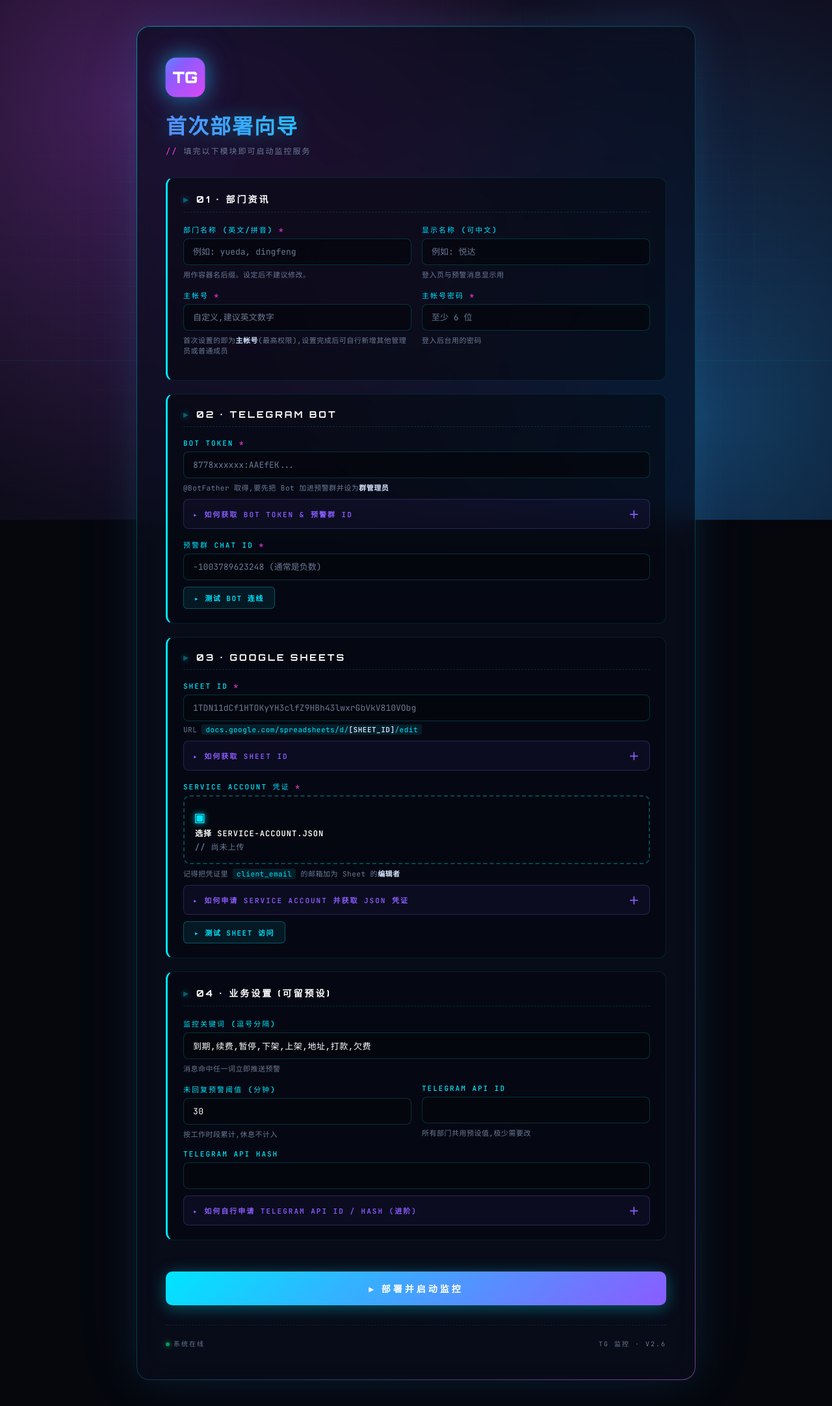
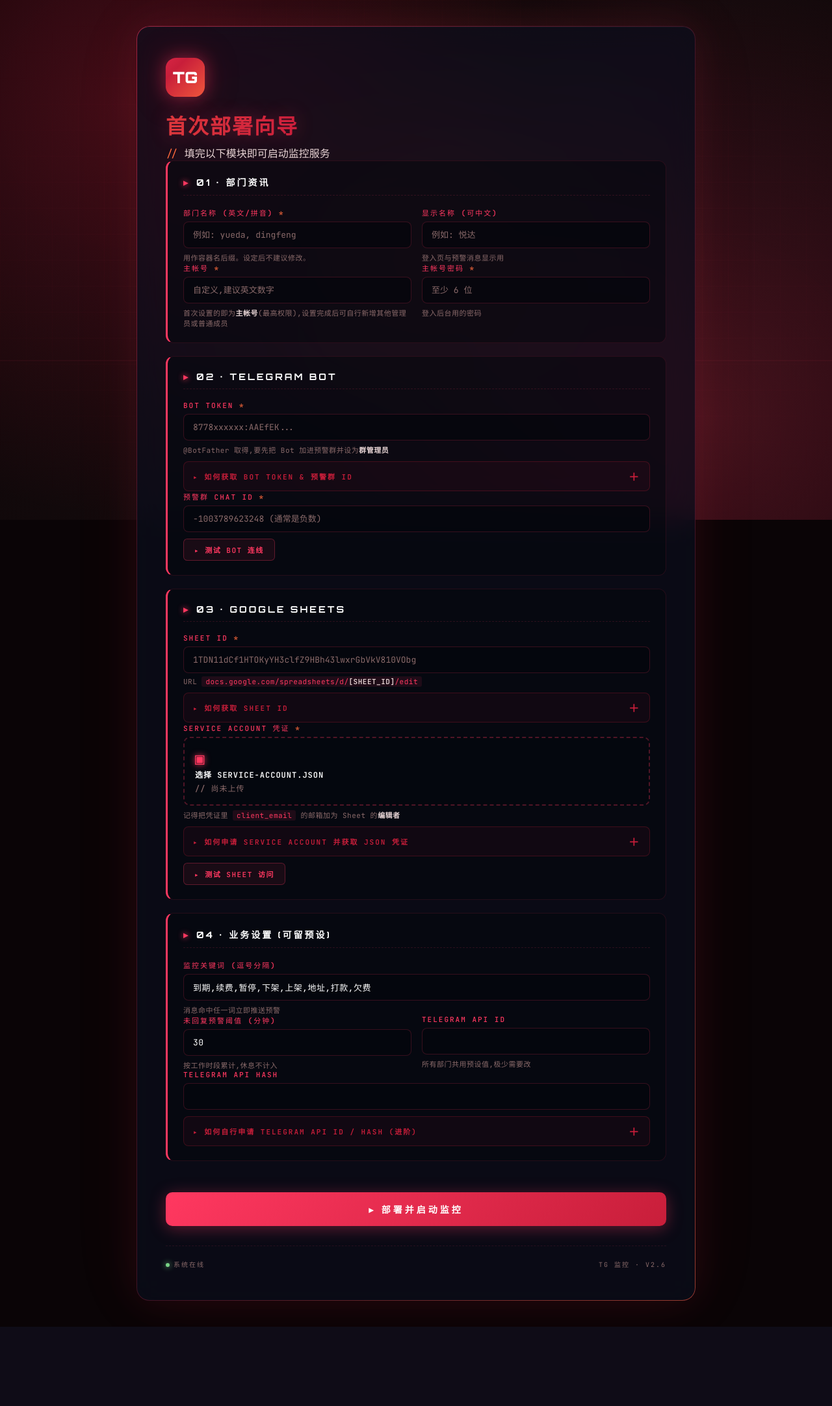
Before and after one commit to yifan1119/tg-monitor-template, a Flask app: page /setup in a window 1280 px wide. Shown: the whole page at 65% size. After the commit the page ends 2042 px from the top, so only its background shows below. Run offline with Flask 3, Linux system fonts and the light colour scheme.

Commit message:
style(ui): 三模板配色换红黑暗系 + 大幅削弱动效
配色: 原青/紫/品红霓虹多彩 → 猩红/酒红/琥珀橙三色红黑暗系
  #00e5ff cyan      → #ff3860 主红
  #8a5cff purple    → #c81e3a 深红/酒红
  #ff3df0 magenta   → #ff6b3d 暖橙琥珀(辅助)
  #00ff88 亮绿      → #7dd88a 柔和绿(仅在线指示保留)
  #2f81f7 avatar 蓝 → #8a1e2e 酒红
  文字 #d4e4ff      → #e8d5d5 暖白
  灰色 #6a7a96      → #8a6a6a 灰玫瑰
  背景更深 #05070d  → #0a0406
  CSS 变量 --neon-* → --accent-* (语义化)

动效: 用户反馈"闪烁刺眼眼睛不舒服" → 大幅削弱
  - 删: textFlicker (标题闪烁) / caret 闪烁插入符
  - 减速: textFlow 4s→20s / scan 8-12s→30s / iconPulse 3s→6s
    gradientMove 5s→18s / borderShine 4s→12s / cardShine 3s→12s
    bgShift 18s→30s / dotPulse 2s→3.5s / ledBlink 2s→3.5s
  - 降振幅: iconPulse scale 1.06→1.02 阴影峰值减半
    borderShine opacity 0.4~1→0.55~0.8
    cardShine opacity 0.3~1→0.45~0.7
    dotPulse opacity 0.5~1→0.75~1, scale 0.85→0.94
    ledBlink opacity 0.4~1→0.75~1
  - bgShift 去 hue-rotate(多色色轮) 只留 brightness 呼吸

3 模板同步: login / setup / index

Co-Authored-By: Claude Opus 4.6 <noreply@anthropic.com>

```diff
--- a/templates/setup.html
+++ b/templates/setup.html
@@ -7,19 +7,19 @@
 <link href="https://fonts.googleapis.com/css2?family=Orbitron:wght@500;700;900&family=JetBrains+Mono:wght@400;500;600&display=swap" rel="stylesheet">
 <style>
   :root {
-    --neon-cyan: #00e5ff;
-    --neon-magenta: #ff3df0;
-    --neon-purple: #8a5cff;
-    --neon-green: #00ff88;
-    --neon-red: #ff3d60;
-    --neon-yellow: #ffc947;
-    --bg-0: #05070d;
-    --bg-1: #0a0f1c;
-    --bg-2: #111826;
-    --text: #d4e4ff;
-    --text-dim: #6a7a96;
+    --accent-red: #ff3860;
+    --accent-ember: #ff6b3d;
+    --accent-deep: #c81e3a;
+    --accent-lime: #7dd88a;
+    --accent-danger: #ff3860;
+    --accent-warn: #ffb020;
+    --bg-0: #0a0406;
+    --bg-1: #120a0c;
+    --bg-2: #181010;
+    --text: #e8d5d5;
+    --text-dim: #8a6a6a;
     --text-bright: #ffffff;
-    --border: rgba(0, 229, 255, 0.2);
+    --border: rgba(255, 56, 96, 0.2);
   }
   * { margin: 0; padding: 0; box-sizing: border-box; }
   html, body { min-height: 100%; }
@@ -39,31 +39,31 @@
     content: "";
     position: fixed; inset: 0; z-index: 0;
     background:
-      radial-gradient(circle at 15% 20%, rgba(138,92,255,0.28), transparent 50%),
-      radial-gradient(circle at 85% 80%, rgba(0,229,255,0.22), transparent 55%),
-      radial-gradient(circle at 50% 50%, rgba(255,61,240,0.10), transparent 60%),
-      linear-gradient(135deg, #05070d 0%, #0a0f1c 50%, #050811 100%);
-    animation: bgShift 18s ease-in-out infinite;
+      radial-gradient(circle at 15% 20%, rgba(200,30,58,0.28), transparent 50%),
+      radial-gradient(circle at 85% 80%, rgba(255,56,96,0.22), transparent 55%),
+      radial-gradient(circle at 50% 50%, rgba(255,107,61,0.10), transparent 60%),
+      linear-gradient(135deg, #0a0406 0%, #120a0c 50%, #0d0507 100%);
+    animation: bgShift 30s ease-in-out infinite;
   }
   body::after {
     content: "";
     position: fixed; inset: 0; z-index: 0;
     background:
-      linear-gradient(rgba(0,229,255,0.04) 1px, transparent 1px) 0 0 / 40px 40px,
-      linear-gradient(90deg, rgba(0,229,255,0.04) 1px, transparent 1px) 0 0 / 40px 40px;
+      linear-gradient(rgba(255,56,96,0.04) 1px, transparent 1px) 0 0 / 40px 40px,
+      linear-gradient(90deg, rgba(255,56,96,0.04) 1px, transparent 1px) 0 0 / 40px 40px;
     mask-image: radial-gradient(ellipse at center, black 40%, transparent 90%);
     -webkit-mask-image: radial-gradient(ellipse at center, black 40%, transparent 90%);
     pointer-events: none;
   }
   @keyframes bgShift {
-    0%, 100% { filter: hue-rotate(0deg) brightness(1); }
-    50%      { filter: hue-rotate(25deg) brightness(1.15); }
+    0%, 100% { filter: brightness(1); }
+    50%      { filter: brightness(1.08); }
   }
 
   /* 扫描线 */
   .scanline {
     position: fixed; inset: 0; z-index: 1; pointer-events: none;
-    background: linear-gradient(to bottom, transparent 0%, rgba(0,229,255,0.10) 50%, transparent 100%);
+    background: linear-gradient(to bottom, transparent 0%, rgba(255,56,96,0.10) 50%, transparent 100%);
     height: 2px; width: 100%;
     animation: scan 10s linear infinite;
   }
@@ -79,12 +79,12 @@
     background: rgba(10, 15, 28, 0.72);
     backdrop-filter: blur(20px) saturate(150%);
     -webkit-backdrop-filter: blur(20px) saturate(150%);
-    border: 1px solid rgba(0, 229, 255, 0.22);
+    border: 1px solid rgba(255, 56, 96, 0.22);
     border-radius: 20px;
     padding: 48px 44px;
     box-shadow:
-      0 0 60px rgba(0, 229, 255, 0.10),
-      0 0 120px rgba(138, 92, 255, 0.06),
+      0 0 60px rgba(255, 56, 96, 0.10),
+      0 0 120px rgba(200, 30, 58, 0.06),
       inset 0 1px 0 rgba(255, 255, 255, 0.04);
   }
   .container::before {
@@ -93,8 +93,8 @@
     border-radius: 20px;
     padding: 1px;
     background: linear-gradient(135deg,
-      rgba(0,229,255,0.6), transparent 30%,
-      transparent 70%, rgba(255,61,240,0.6));
+      rgba(255,56,96,0.6), transparent 30%,
+      transparent 70%, rgba(255,107,61,0.6));
     -webkit-mask:
       linear-gradient(#000 0 0) content-box,
       linear-gradient(#000 0 0);
@@ -113,22 +113,22 @@
     display: flex; justify-content: space-between; align-items: center;
     margin-bottom: 24px;
     padding-bottom: 18px;
-    border-bottom: 1px dashed rgba(0,229,255,0.15);
+    border-bottom: 1px dashed rgba(255,56,96,0.15);
   }
   .top-nav a {
-    color: var(--neon-cyan);
+    color: var(--accent-red);
     text-decoration: none;
     font-size: 12px;
     letter-spacing: 2px;
     text-transform: uppercase;
     transition: text-shadow 0.2s;
   }
-  .top-nav a:hover { text-shadow: 0 0 12px var(--neon-cyan); }
+  .top-nav a:hover { text-shadow: 0 0 12px var(--accent-red); }
 
   /* ===== 标题区 ===== */
   .header-icon {
     width: 60px; height: 60px;
-    background: linear-gradient(135deg, #00e5ff, #8a5cff, #ff3df0);
+    background: linear-gradient(135deg, #ff3860, #c81e3a, #ff6b3d);
     background-size: 200% 200%;
     border-radius: 16px;
     display: inline-flex; align-items: center; justify-content: center;
@@ -136,12 +136,12 @@
     font-family: "Orbitron", sans-serif;
     color: #fff;
     margin-bottom: 20px;
-    box-shadow: 0 0 25px rgba(0, 229, 255, 0.4), 0 0 50px rgba(138, 92, 255, 0.25);
-    animation: iconPulse 3s ease-in-out infinite, gradientMove 5s ease infinite;
+    box-shadow: 0 0 25px rgba(255, 56, 96, 0.4), 0 0 50px rgba(200, 30, 58, 0.25);
+    animation: iconPulse 6s ease-in-out infinite, gradientMove 18s ease infinite;
   }
   @keyframes iconPulse {
-    0%, 100% { transform: scale(1);    box-shadow: 0 0 25px rgba(0,229,255,0.4), 0 0 50px rgba(138,92,255,0.25); }
-    50%      { transform: scale(1.05); box-shadow: 0 0 40px rgba(0,229,255,0.7), 0 0 80px rgba(138,92,255,0.4); }
+    0%, 100% { transform: scale(1);    box-shadow: 0 0 25px rgba(255,56,96,0.4), 0 0 50px rgba(200,30,58,0.25); }
+    50%      { transform: scale(1.05); box-shadow: 0 0 40px rgba(255,56,96,0.7), 0 0 80px rgba(200,30,58,0.4); }
   }
   @keyframes gradientMove {
     0%, 100% { background-position: 0% 50%; }
@@ -154,20 +154,19 @@
     font-weight: 900;
     letter-spacing: 2px;
     margin-bottom: 8px;
-    background: linear-gradient(90deg, #00e5ff, #8a5cff, #ff3df0, #8a5cff, #00e5ff);
+    background: linear-gradient(90deg, #ff3860, #c81e3a, #ff6b3d, #c81e3a, #ff3860);
     background-size: 300% 100%;
     -webkit-background-clip: text;
     background-clip: text;
     -webkit-text-fill-color: transparent;
-    animation: textFlow 4s ease infinite, textFlicker 3.5s infinite;
-    text-shadow: 0 0 30px rgba(0, 229, 255, 0.3);
+    animation: textFlow 20s linear infinite;
+    text-shadow: 0 0 30px rgba(255, 56, 96, 0.3);
   }
   @keyframes textFlow {
     0%   { background-position: 0% 50%; }
     100% { background-position: 300% 50%; }
   }
-  @keyframes textFlicker {
-    0%, 100% { opacity: 1; }
+  @keyframes 100% { opacity: 1; }
     3%       { opacity: 0.85; }
     6%       { opacity: 1; }
     48%      { opacity: 1; }
@@ -181,40 +180,40 @@
     text-transform: uppercase;
     margin-bottom: 32px;
   }
-  .subtitle::before { content: "// "; color: var(--neon-magenta); }
+  .subtitle::before { content: "// "; color: var(--accent-ember); }
 
   .note {
     background: rgba(255, 201, 71, 0.08);
     border: 1px solid rgba(255, 201, 71, 0.25);
-    border-left: 3px solid var(--neon-yellow);
+    border-left: 3px solid var(--accent-warn);
     padding: 12px 16px;
     border-radius: 8px;
     margin-bottom: 22px;
     font-size: 12px;
-    color: var(--neon-yellow);
+    color: var(--accent-warn);
     letter-spacing: 1px;
   }
   .note code {
     background: rgba(255, 201, 71, 0.15);
     padding: 1px 6px;
     border-radius: 4px;
-    color: #ffd57b;
+    color: #ffb86b;
     font-family: "JetBrains Mono", monospace;
   }
 
   /* ===== 分区块 ===== */
   .section {
     background: rgba(5, 7, 13, 0.5);
-    border: 1px solid rgba(0, 229, 255, 0.12);
-    border-left: 3px solid var(--neon-cyan);
+    border: 1px solid rgba(255, 56, 96, 0.12);
+    border-left: 3px solid var(--accent-red);
     border-radius: 12px;
     padding: 22px 24px;
     margin-bottom: 20px;
     transition: all 0.3s ease;
   }
   .section:hover {
-    border-color: rgba(0, 229, 255, 0.3);
-    box-shadow: 0 0 30px rgba(0, 229, 255, 0.08);
+    border-color: rgba(255, 56, 96, 0.3);
+    box-shadow: 0 0 30px rgba(255, 56, 96, 0.08);
   }
   .section-title {
     font-family: "Orbitron", sans-serif;
@@ -226,17 +225,15 @@
     margin-bottom: 18px;
     display: flex; align-items: center; gap: 10px;
     padding-bottom: 10px;
-    border-bottom: 1px dashed rgba(0, 229, 255, 0.15);
+    border-bottom: 1px dashed rgba(255, 56, 96, 0.15);
   }
   .section-title::before {
     content: "▸";
-    color: var(--neon-cyan);
-    text-shadow: 0 0 8px var(--neon-cyan);
-    animation: caret 1.2s ease-in-out infinite;
+    color: var(--accent-red);
+    text-shadow: 0 0 8px var(--accent-red);
+
   }
-  @keyframes caret {
-    0%, 100% { opacity: 1; }
-    50%      { opacity: 0.4; }
+  50%      { opacity: 0.4; }
   }
 
   /* ===== 字段 ===== */
@@ -245,13 +242,13 @@
   .field label {
     display: block;
     font-size: 11px;
-    color: var(--neon-cyan);
+    color: var(--accent-red);
     letter-spacing: 2px;
     text-transform: uppercase;
     margin-bottom: 6px;
     font-weight: 500;
   }
-  .field label .req { color: var(--neon-magenta); }
+  .field label .req { color: var(--accent-ember); }
   .field .hint {
     font-size: 11px;
     color: var(--text-dim);
@@ -259,10 +256,10 @@
     letter-spacing: 0.5px;
   }
   .field .hint code {
-    background: rgba(0,229,255,0.1);
+    background: rgba(255,56,96,0.1);
     padding: 1px 6px;
     border-radius: 3px;
-    color: var(--neon-cyan);
+    color: var(--accent-red);
     font-family: "JetBrains Mono", monospace;
   }
   .field .hint b { color: var(--text); }
@@ -271,7 +268,7 @@
   .field input[type="number"], .field textarea {
     width: 100%;
     padding: 11px 14px;
-    border: 1px solid rgba(0, 229, 255, 0.2);
+    border: 1px solid rgba(255, 56, 96, 0.2);
     border-radius: 8px;
     background: rgba(5, 7, 13, 0.7);
     color: var(--text-bright);
@@ -298,9 +295,9 @@
 
   /* ===== 测试按钮 ===== */
   .test-btn {
-    background: rgba(0, 229, 255, 0.08);
-    color: var(--neon-cyan);
-    border: 1px solid rgba(0, 229, 255, 0.3);
+    background: rgba(255, 56, 96, 0.08);
+    color: var(--accent-red);
+    border: 1px solid rgba(255, 56, 96, 0.3);
     padding: 8px 16px;
     border-radius: 6px;
     font-family: "JetBrains Mono", monospace;
@@ -323,36 +320,36 @@
     font-size: 12px;
     letter-spacing: 0.5px;
   }
-  .test-result.ok  { color: var(--neon-green); text-shadow: 0 0 8px rgba(0,255,136,0.5); }
-  .test-result.err { color: var(--neon-red);   text-shadow: 0 0 8px rgba(255,61,96,0.5); }
+  .test-result.ok  { color: var(--accent-lime); text-shadow: 0 0 8px rgba(125,216,138,0.5); }
+  .test-result.err { color: var(--accent-danger);   text-shadow: 0 0 8px rgba(255,56,96,0.5); }
 
   /* ===== 文件上传 ===== */
   .file-input-wrap {
     display: flex; align-items: center; gap: 14px;
     padding: 16px;
     background: rgba(5, 7, 13, 0.5);
-    border: 2px dashed rgba(0, 229, 255, 0.3);
+    border: 2px dashed rgba(255, 56, 96, 0.3);
     border-radius: 10px;
     cursor: pointer;
     transition: all 0.25s;
   }
   .file-input-wrap:hover {
-    border-color: var(--neon-cyan);
-    background: rgba(0, 229, 255, 0.05);
-    box-shadow: 0 0 20px rgba(0, 229, 255, 0.15);
+    border-color: var(--accent-red);
+    background: rgba(255, 56, 96, 0.05);
+    box-shadow: 0 0 20px rgba(255, 56, 96, 0.15);
   }
   .file-input-wrap input { display: none; }
   .file-icon {
     font-size: 24px;
-    color: var(--neon-cyan);
-    text-shadow: 0 0 10px var(--neon-cyan);
+    color: var(--accent-red);
+    text-shadow: 0 0 10px var(--accent-red);
   }
   .file-status {
-    color: var(--neon-green);
+    color: var(--accent-lime);
     font-size: 12px;
     letter-spacing: 1px;
     margin-top: 3px;
-    text-shadow: 0 0 8px rgba(0,255,136,0.4);
+    text-shadow: 0 0 8px rgba(125,216,138,0.4);
   }
   .file-status.pending {
     color: var(--text-dim);
@@ -370,7 +367,7 @@
   .submit-btn {
     width: 100%;
     padding: 16px;
-    background: linear-gradient(135deg, #00e5ff 0%, #8a5cff 50%, #ff3df0 100%);
+    background: linear-gradient(135deg, #ff3860 0%, #c81e3a 50%, #ff6b3d 100%);
     background-size: 200% 200%;
     color: #fff;
     font-family: "Orbitron", sans-serif;
@@ -385,11 +382,11 @@
     position: relative;
     overflow: hidden;
     transition: all 0.3s ease;
-    box-shadow: 0 4px 25px rgba(0, 229, 255, 0.35);
+    box-shadow: 0 4px 25px rgba(255, 56, 96, 0.35);
   }
   .submit-btn:hover:not(:disabled) {
     background-position: 100% 100%;
-    box-shadow: 0 6px 40px rgba(0, 229, 255, 0.55), 0 0 60px rgba(255, 61, 240, 0.35);
+    box-shadow: 0 6px 40px rgba(255, 56, 96, 0.55), 0 0 60px rgba(255, 107, 61, 0.35);
     transform: translateY(-1px);
   }
   .submit-btn:active { transform: translateY(0); }
@@ -418,24 +415,24 @@
     overflow-y: auto;
     color: var(--text);
   }
-  #progress .ok  { color: var(--neon-green); text-shadow: 0 0 6px rgba(0,255,136,0.4); }
-  #progress .err { color: var(--neon-red);   text-shadow: 0 0 6px rgba(255,61,96,0.4); }
+  #progress .ok  { color: var(--accent-lime); text-shadow: 0 0 6px rgba(125,216,138,0.4); }
+  #progress .err { color: var(--accent-danger);   text-shadow: 0 0 6px rgba(255,56,96,0.4); }
   #progress::-webkit-scrollbar { width: 6px; }
-  #progress::-webkit-scrollbar-thumb { background: rgba(0,229,255,0.3); border-radius: 3px; }
+  #progress::-webkit-scrollbar-thumb { background: rgba(255,56,96,0.3); border-radius: 3px; }
 
   /* ===== 帮助说明折叠块 ===== */
   details.howto {
     margin-top: 10px;
-    background: rgba(138, 92, 255, 0.06);
-    border: 1px solid rgba(138, 92, 255, 0.25);
+    background: rgba(200, 30, 58, 0.06);
+    border: 1px solid rgba(200, 30, 58, 0.25);
     border-radius: 8px;
     padding: 0;
     overflow: hidden;
     transition: all 0.25s;
   }
   details.howto[open] {
-    background: rgba(138, 92, 255, 0.1);
-    box-shadow: 0 0 20px rgba(138, 92, 255, 0.15);
+    background: rgba(200, 30, 58, 0.1);
+    box-shadow: 0 0 20px rgba(200, 30, 58, 0.15);
   }
   details.howto summary {
     padding: 10px 14px;
@@ -443,7 +440,7 @@
     font-size: 11px;
     letter-spacing: 2px;
     text-transform: uppercase;
-    color: var(--neon-purple);
+    color: var(--accent-deep);
     font-weight: 600;
     list-style: none;
     display: flex;
@@ -455,7 +452,7 @@
   details.howto summary::-webkit-details-marker { display: none; }
   details.howto summary::after {
     content: "＋";
-    color: var(--neon-purple);
+    color: var(--accent-deep);
     font-size: 16px;
     transition: transform 0.25s;
   }
@@ -503,7 +500,7 @@
   .sys-status {
     margin-top: 30px;
     padding-top: 20px;
-    border-top: 1px dashed rgba(0, 229, 255, 0.12);
+    border-top: 1px dashed rgba(255, 56, 96, 0.12);
     display: flex;
     justify-content: space-between;
     font-size: 10px;
@@ -515,15 +512,12 @@
     display: inline-block;
     width: 6px; height: 6px;
     border-radius: 50%;
-    background: var(--neon-green);
-    box-shadow: 0 0 8px var(--neon-green);
+    background: var(--accent-lime);
+    box-shadow: 0 0 8px var(--accent-lime);
     margin-right: 6px;
-    animation: ledBlink 2s ease-in-out infinite;
+    animation: ledBlink 3.5s ease-in-out infinite;
   }
-  @keyframes ledBlink {
-    0%, 100% { opacity: 1; }
-    50%      { opacity: 0.4; }
-  }
+  @keyframes ledBlink { 0%,100% { opacity: 1; } 50% { opacity: 0.75; } }
 </style>
 </head>
 <body>
@@ -918,23 +912,23 @@ async function loadUsers() {
       const isMe = u.username === data.me;
       let badge;
       if (u.is_super) {
-        badge = '<span style="color:#ffd54a;font-size:10px;letter-spacing:1.5px;margin-left:8px;text-shadow:0 0 6px rgba(255,213,74,0.5);">[主帐号]</span>';
+        badge = '<span style="color:#ffb84a;font-size:10px;letter-spacing:1.5px;margin-left:8px;text-shadow:0 0 6px rgba(255,213,74,0.5);">[主帐号]</span>';
       } else if (u.is_admin) {
-        badge = '<span style="color:var(--neon-magenta);font-size:10px;letter-spacing:1.5px;margin-left:8px;">[管理员]</span>';
+        badge = '<span style="color:var(--accent-ember);font-size:10px;letter-spacing:1.5px;margin-left:8px;">[管理员]</span>';
       } else {
         badge = '<span style="color:var(--text-dim);font-size:10px;letter-spacing:1.5px;margin-left:8px;">[普通成员]</span>';
       }
-      const meTag = isMe ? ' <span style="color:var(--neon-cyan);font-size:10px;">(当前登录)</span>' : '';
+      const meTag = isMe ? ' <span style="color:var(--accent-red);font-size:10px;">(当前登录)</span>' : '';
       // 主帐号永不可被删,其他账号只有主帐号登录时能删
       const delBtn = (data.is_super && !u.is_super)
         ? `<button type="button" class="test-btn" style="padding:3px 10px;font-size:10px;margin-left:10px;" onclick="removeUser('${u.username}')">移除</button>`
         : '';
-      return `<div style="display:flex;align-items:center;padding:6px 10px;background:rgba(5,7,13,0.5);border:1px solid rgba(138,92,255,0.15);border-radius:6px;margin-bottom:6px;">
+      return `<div style="display:flex;align-items:center;padding:6px 10px;background:rgba(5,7,13,0.5);border:1px solid rgba(200,30,58,0.15);border-radius:6px;margin-bottom:6px;">
         <span style="flex:1;color:var(--text-bright);font-weight:600;">▸ ${u.username}${badge}${meTag}</span>${delBtn}
       </div>`;
     }).join('');
   } catch (e) {
-    list.innerHTML = '<span style="color:var(--neon-red);">加载失败: ' + e.message + '</span>';
+    list.innerHTML = '<span style="color:var(--accent-danger);">加载失败: ' + e.message + '</span>';
   }
 }
 
```
Also changed, not shown: other parts of templates/setup.html (+22 -22 lines), templates/index.html (+108 -116 lines), templates/login.html (+51 -59 lines).
